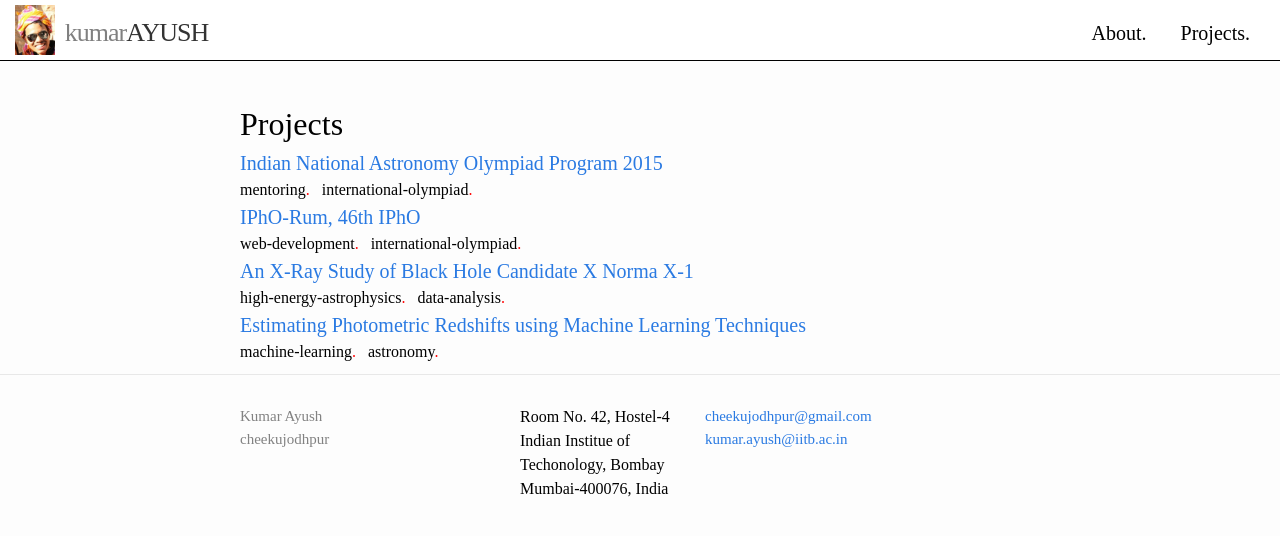
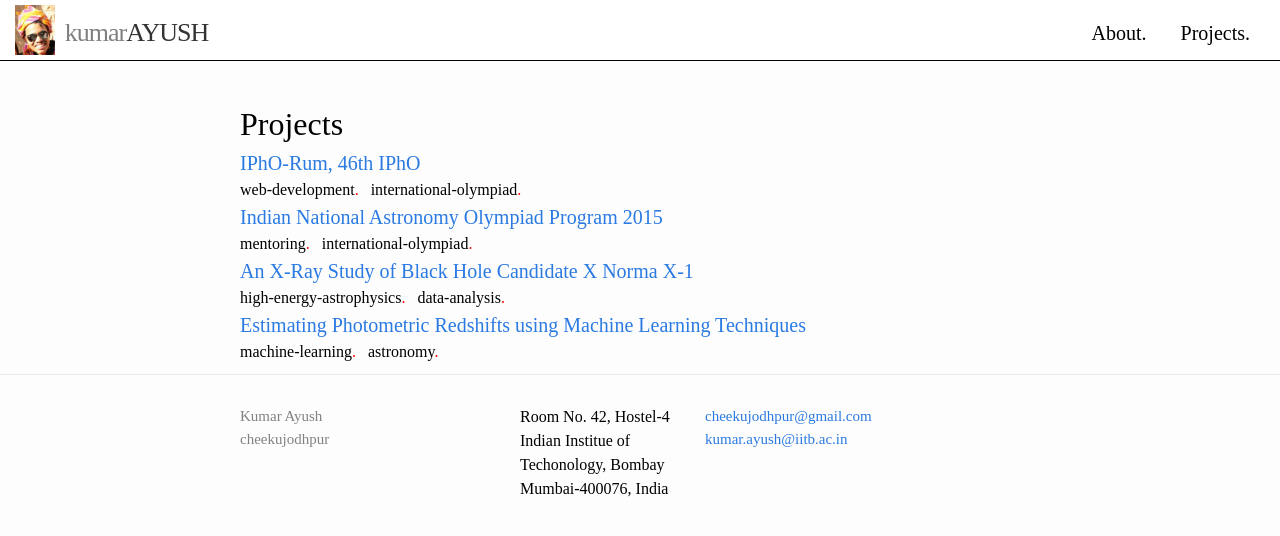
Before and after one commit to cheekujodhpur/homepage, a Jekyll site: the page built from projects.md, in a window 1280 px wide and 900 px high. Shown: the top 536 px of the window. Built offline with Jekyll 4.4.1, drawn with Linux system fonts in a browser that asks for light colours; some web fonts are replaced.

Commit message:
assign failutre

```diff
--- a/projects.md
+++ b/projects.md
@@ -5,8 +5,7 @@ permalink: /projects/
 ---
 
 <div class="posts">
-    {% assign sorted_projects = (site.categories.projects | sort: 'weight') %}
-    {% for post in sorted_projects reversed %}
+    {% for post in site.categories.projects | sort: 'weight' reversed %}
         <h3><a href="{{ post.url }}">{{ post.title }}</a></h3>
         <h6>
         {% for category in post.categories %}
```
